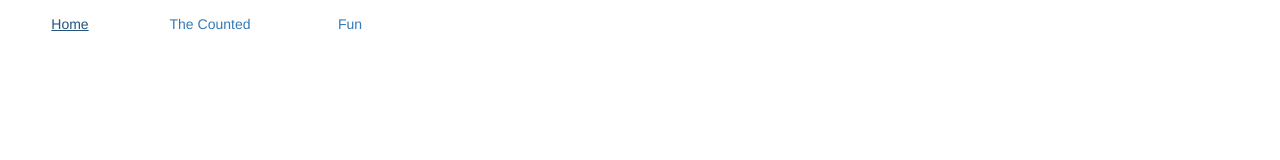
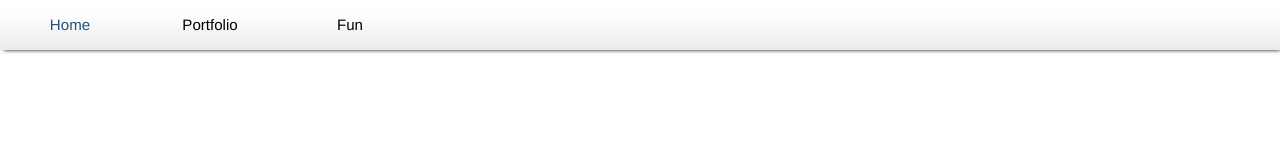
Before and after one commit to aquang9124/development-portfolio, a website: page client/index.html in a window 1280 px wide. Drawn offline with nearby package versions, Linux system fonts and the light colour scheme; some packages are replaced by stand-ins of ours.

Commit message:
basic nav layout done

```diff
--- a/client/content/scss/styles.scss
+++ b/client/content/scss/styles.scss
@@ -7,12 +7,18 @@ html, body {
 	height: 100%;
 	margin: 0;
 	padding: 0;
+	font-family: "Helvetica Neue", Helvetica, Arial, sans-serif;
+}
+
+body {
+	font-size: 75.5%;
 }
 
 nav {
 	width: 100%;
 	height: 50px;
-	background: rgba(255, 255, 255, 0.0);
+	@include linear-gradient(#fff, #FDFDFD, #F3F3F3, #EBEBEB);
+	box-shadow: 2px 2px 4px -2px black;
 	color: black;
 	z-index: 9999;
 
@@ -28,10 +34,17 @@ nav {
 
 			> a {
 				display: block;
-				padding: 1em 0;
+				line-height: 50px;
 				min-width: 140px;
 				height: 50px;
 				text-align: center;
+				text-decoration: none;
+				color: black;
+				font-size: 2em;
+
+				&:visited, &:hover {
+					text-decoration: none;
+				}
 			}
 		}
 	}
--- a/client/index.html
+++ b/client/index.html
@@ -16,7 +16,7 @@
 	<nav ng-controller="navCtrl">
 		<ul>
 			<li ng-class="vm.currentUrl('/') ? active : inactive"><a href="#/">Home</a></li>
-			<li ng-class="vm.currentUrl('/counted') ? active : inactive"><a href="#/counted">The Counted</a></li>
+			<li ng-class="vm.currentUrl('/counted') ? active : inactive"><a href="#/counted">Portfolio</a></li>
 			<li ng-class="vm.currentUrl('/fun') ? active : inactive"><a href="#/fun">Fun</a></li>
 		</ul>
 	</nav>
```
Also changed, not shown: client/content/css/styles.css.
